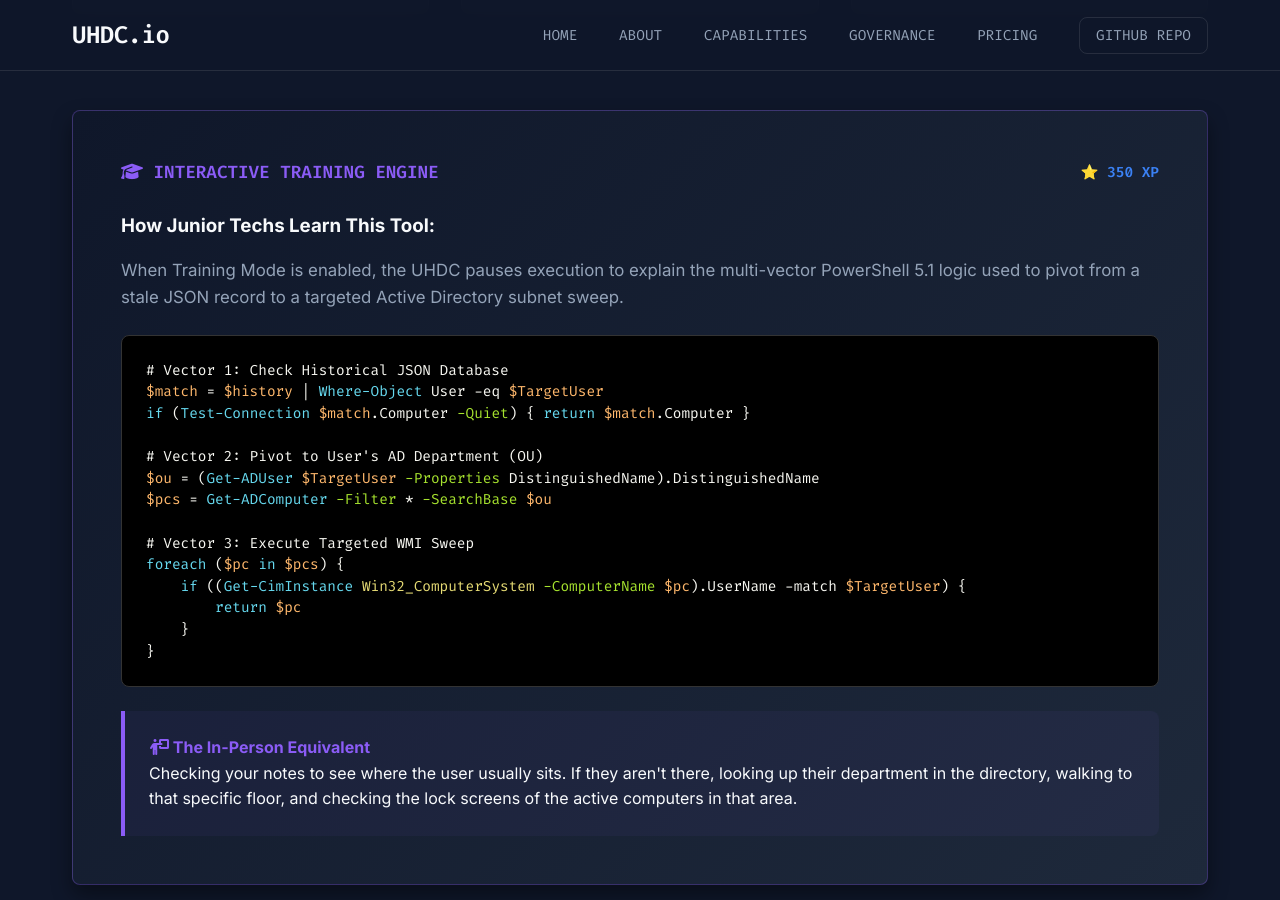
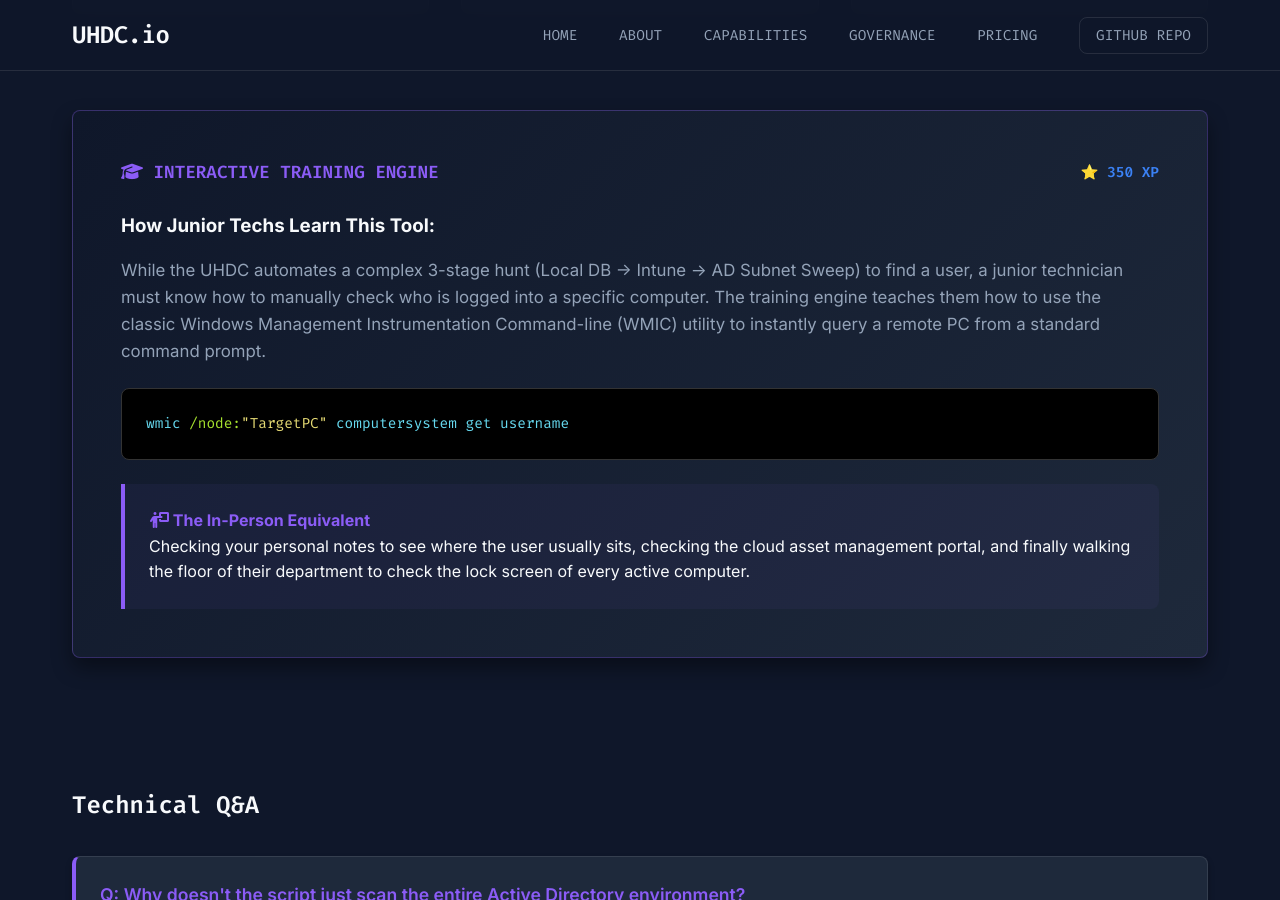
Before and after one commit to BobbyBurnsy/UHDC.io, a Jekyll site: the page built from multi-vector-identity-locator.html, in a window 1280 px wide and 900 px high, scrolled down 1153 px. Built offline with Jekyll 4.4.1, drawn with Linux system fonts in a browser that asks for light colours.

Commit message:
Update multi-vector-identity-locator.html

```diff
--- a/multi-vector-identity-locator.html
+++ b/multi-vector-identity-locator.html
@@ -82,29 +82,16 @@ title: "Multi-Vector Identity Locator"
 
         <h3 style="color: var(--text-primary); margin-bottom: 1rem;">How Junior Techs Learn This Tool:</h3>
         <p style="color: var(--text-secondary); font-size: 1.05rem; line-height: 1.6; margin-bottom: 1.5rem;">
-            When Training Mode is enabled, the UHDC pauses execution to explain the multi-vector PowerShell 5.1 logic used to pivot from a stale JSON record to a targeted Active Directory subnet sweep.
+            While the UHDC automates a complex 3-stage hunt (Local DB -> Intune -> AD Subnet Sweep) to find a user, a junior technician must know how to manually check who is logged into a specific computer. The training engine teaches them how to use the classic Windows Management Instrumentation Command-line (WMIC) utility to instantly query a remote PC from a standard command prompt.
         </p>
 
         <div class="mock-code">
-            <span class="text-muted"># Vector 1: Check Historical JSON Database</span><br>
-            <span class="var">$match</span> = <span class="var">$history</span> | <span class="cmd">Where-Object</span> User -eq <span class="var">$TargetUser</span><br>
-            <span class="cmd">if</span> (<span class="cmd">Test-Connection</span> <span class="var">$match</span>.Computer <span class="param">-Quiet</span>) { <span class="cmd">return</span> <span class="var">$match</span>.Computer }<br><br>
-
-            <span class="text-muted"># Vector 2: Pivot to User's AD Department (OU)</span><br>
-            <span class="var">$ou</span> = (<span class="cmd">Get-ADUser</span> <span class="var">$TargetUser</span> <span class="param">-Properties</span> DistinguishedName).DistinguishedName<br>
-            <span class="var">$pcs</span> = <span class="cmd">Get-ADComputer</span> <span class="param">-Filter</span> * <span class="param">-SearchBase</span> <span class="var">$ou</span><br><br>
-
-            <span class="text-muted"># Vector 3: Execute Targeted WMI Sweep</span><br>
-            <span class="cmd">foreach</span> (<span class="var">$pc</span> <span class="cmd">in</span> <span class="var">$pcs</span>) {<br>
-            &nbsp;&nbsp;&nbsp;&nbsp;<span class="cmd">if</span> ((<span class="cmd">Get-CimInstance</span> <span class="str">Win32_ComputerSystem</span> <span class="param">-ComputerName</span> <span class="var">$pc</span>).UserName -match <span class="var">$TargetUser</span>) {<br>
-            &nbsp;&nbsp;&nbsp;&nbsp;&nbsp;&nbsp;&nbsp;&nbsp;<span class="cmd">return</span> <span class="var">$pc</span><br>
-            &nbsp;&nbsp;&nbsp;&nbsp;}<br>
-            }
+            <span class="cmd">wmic</span> <span class="param">/node:</span><span class="str">"TargetPC"</span> <span class="cmd">computersystem get username</span>
         </div>
 
         <div class="mock-inperson" style="border-left-color: var(--accent-purple); background: rgba(139, 92, 246, 0.05);">
             <h4 style="color: var(--accent-purple);"><i class="fa-solid fa-person-chalkboard"></i> The In-Person Equivalent</h4>
-            <p>Checking your notes to see where the user usually sits. If they aren't there, looking up their department in the directory, walking to that specific floor, and checking the lock screens of the active computers in that area.</p>
+            <p>Checking your personal notes to see where the user usually sits, checking the cloud asset management portal, and finally walking the floor of their department to check the lock screen of every active computer.</p>
         </div>
     </div>
 </section>
```
